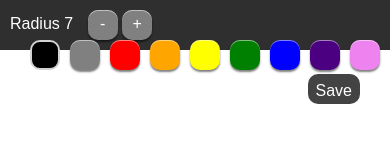
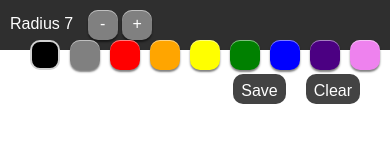
Before and after one commit to iuliasarb/canvas_drawing_app, a plain HTML site: page index.html in a window 390 px wide. Drawn offline with Linux system fonts and the light colour scheme.

Commit message:
added clear button

```diff
--- /dev/null
+++ b/clear.js
@@ -0,0 +1,7 @@
+var clearButton = document.getElementById('clear');
+
+clearButton.addEventListener('click', clearImage);
+
+function clearImage(){
+	context.clearRect(0, 0, window.innerWidth, window.innerHeight);
+}
--- a/index.html
+++ b/index.html
@@ -14,6 +14,9 @@
 		<div id="colors">
 
 		</div>
+		<div id="clear">
+			Clear
+		</div>
 		<div id="save">
 			Save
 		</div>
@@ -27,5 +30,6 @@
 	<script src="radius.js"></script>
 	<script src="colors.js"></script>
 	<script src="save.js"></script>
+	<script src="clear.js"></script>
 </body>
 </html>
--- a/save.js
+++ b/save.js
@@ -14,7 +14,7 @@ function saveImage(){
 	var image = canvas.toDataURL();
 
 	var aLink = document.createElement('a');
-	var evt = document.createEvent("HTMLEvents");
+	var evt = document.createEvent('HTMLEvents');
 	evt.initEvent('click');
 	aLink.download = 'image.png';
 	aLink.href = image;
--- a/style.css
+++ b/style.css
@@ -68,3 +68,16 @@
 #save:hover {
 	background-color: #818181;
 }
+
+#clear {
+	float: right;
+	margin-right: 20px;
+	height: 30px;
+	border-radius: 10px;
+	padding: 8px;
+	background-color: #434343;
+}
+
+#clear:hover {
+	background-color: #818181;
+}
```
